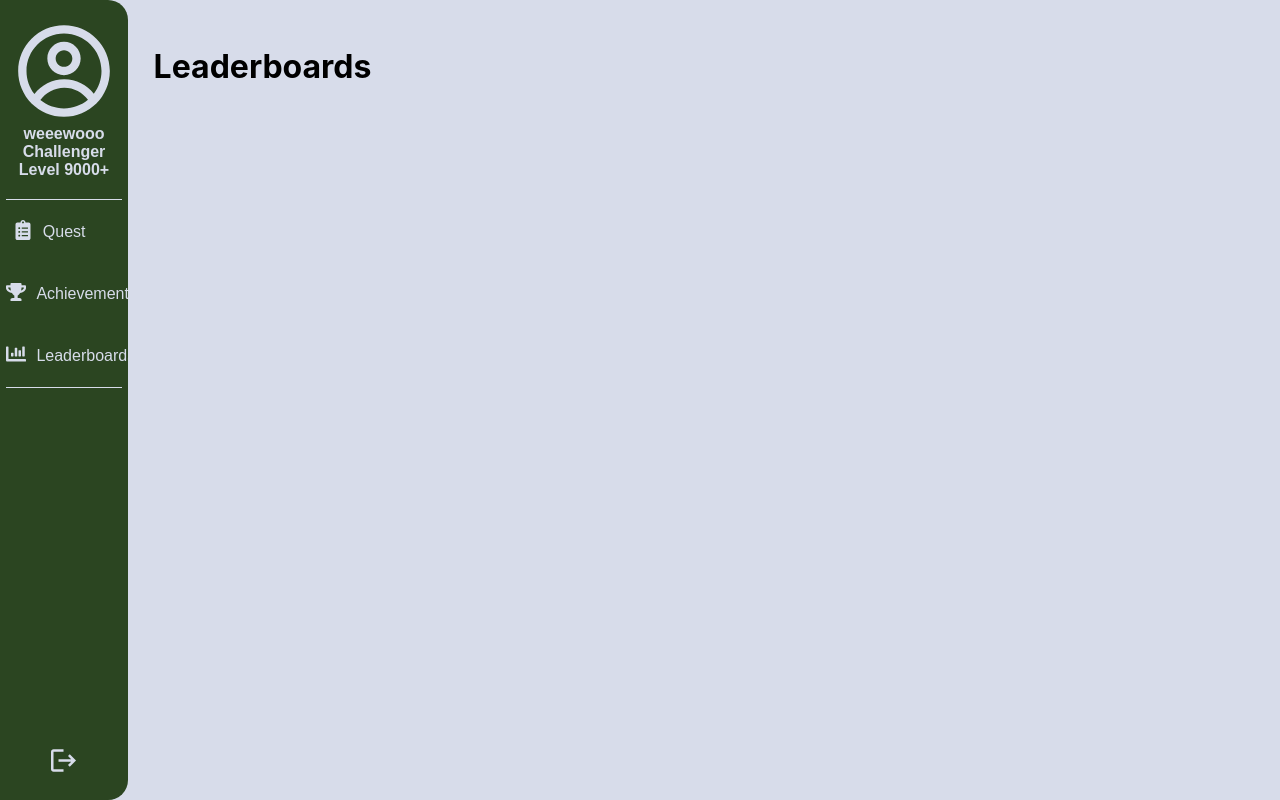
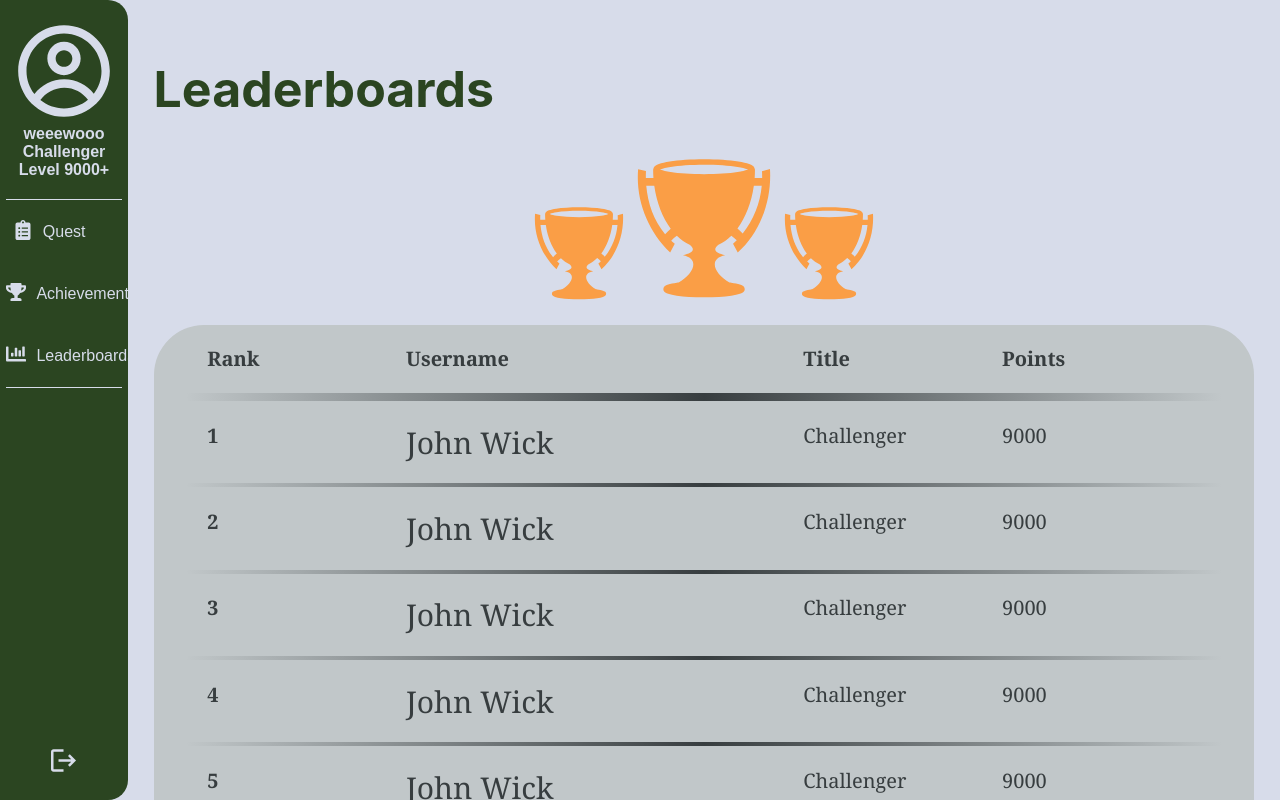
Before and after one commit to gigabros/SPECSpace, a React (Create React App) app in the folder specs-space/: page /Leaderboards in a window 1280 px wide. Built offline with nearby package versions, Linux system fonts and the light colour scheme.

Commit message:
leaderboards

```diff
--- a/specs-space/src/pages/Leaderboards.jsx
+++ b/specs-space/src/pages/Leaderboards.jsx
@@ -1,6 +1,70 @@
 import React from 'react'
 import './pagestyle.scss';
 import Sidebar from '../components/Sidebar'
+import { GiTrophy } from 'react-icons/gi'
+
+const lboarddata = [
+  {
+    rank: "1",
+    username: "John Wick",
+    title: "Challenger",
+    points: 9000,
+  },
+  {
+    rank: "2",
+    username: "John Wick",
+    title: "Challenger",
+    points: 9000,
+  },
+  {
+    rank: "3",
+    username: "John Wick",
+    title: "Challenger",
+    points: 9000,
+  },
+  {
+    rank: "4",
+    username: "John Wick",
+    title: "Challenger",
+    points: 9000,
+  },
+  {
+    rank: "5",
+    username: "John Wick",
+    title: "Challenger",
+    points: 9000,
+  },
+  {
+    rank: "6",
+    username: "John Wick",
+    title: "Challenger",
+    points: 9000,
+  },
+  {
+    rank: "7",
+    username: "John Wick",
+    title: "Challenger",
+    points: 9000,
+  },
+  {
+    rank: "8",
+    username: "John Wick",
+    title: "Challenger",
+    points: 9000,
+  },
+  {
+    rank: "9",
+    username: "John Wick",
+    title: "Challenger",
+    points: 9000,
+  },
+  {
+    rank: "10",
+    username: "John Wick",
+    title: "Challenger",
+    points: 9000,
+  },
+]
 
 export default function Leaderboards() {
   return (
@@ -9,8 +73,40 @@ export default function Leaderboards() {
         <div className="left-side">
           <Sidebar />
         </div>
+
         <div className="right-side">
-          <h1>Leaderboards</h1>
+
+          <div className="lboard-page">
+
+            <div className="logo-container">
+              <h1 className='lboard-title'>Leaderboards</h1>
+              <div className="graphic-holder">
+                <GiTrophy size={100} className='lboard-graphic' />
+                <GiTrophy size={150} className='lboard-graphic' />
+                <GiTrophy size={100} className='lboard-graphic' />
+              </div>
+            </div>
+
+            <div className="lboard-container">
+              <div className="label-content">
+                <p className='lboard-label lbrank'>Rank</p>
+                <p className='lboard-label lbusername'>Username</p>
+                <p className='lboard-label lbtitle'>Title</p>
+                <p className='lboard-label lbpoints'>Points</p>
+              </div>
+              {lboarddata.map((item, index) => {
+                return (
+                  <div className="lboard-content" key={index}>
+                    <p className='lboard-rank'>{item.rank} </p>
+                    <p className='lboard-username'>{item.username}</p>
+                    <p className='lboard-title'>{item.title}</p>
+                    <p className='lboard-points'>{item.points}</p>
+                  </div>
+                )
+              })}
+            </div>
+
+          </div>
         </div>
       </div>
     </>
--- a/specs-space/src/pages/pagestyle.scss
+++ b/specs-space/src/pages/pagestyle.scss
@@ -20,6 +20,7 @@
         display: flex;
         // border: blue 1px solid;
         background-color: #D7DCEA;
+        // background-color: white;
         width: 90%;
         padding: 2%;
         overflow-y: auto;
@@ -253,35 +254,6 @@
 }
 
 //achievments
-
-// .acheivement-page {
-//     padding: 50px;
-//     margin: 0;
-//     display: flex;
-//     flex-wrap: wrap;
-//     background-color: #FFE6C8;
-
-//     .card {
-//         height: auto;
-//         width: 20%;
-//         padding: 10px;
-//         margin: 0;
-
-//         .card-img {
-//             max-width: 100%;
-
-//         }
-
-//         .card-title {
-//             font-family: sans-serif;
-//             font-size: 15px;
-//             font-weight: 800;
-//             color: #774D29;
-//         }
-
-//     }
-// }
-
 .achievement-page {
     // border: red 1px solid;
     display: flex;
@@ -328,3 +300,135 @@
         }
     }
 }
+
+//leaderboards
+.lboard-page {
+    display: flex;
+    flex-direction: column;
+    width: 100%;
+    // border: red 1px solid;
+
+    .logo-container {
+        display: flex;
+        flex-direction: column;
+        // border: blue 1px solid;
+
+        .lboard-title {
+            color: #2B4521;
+            font-size: 50px;
+        }
+
+        .graphic-holder {
+            display: flex;
+            flex-direction: row;
+            justify-content: center;
+            align-items: flex-end;
+
+            .lboard-graphic {
+                text-align: center;
+                color: #FA9E46;
+            }
+        }
+    }
+
+    .lboard-container {
+        display: flex;
+        flex-direction: column;
+        // border: blue 1px solid;
+        margin-top: 2%;
+        background-color: #C1C7C9;
+        padding-left: 3%;
+        padding-right: 3%;
+        border-radius: 50px;
+
+        .label-content {
+            display: flex;
+            flex-direction: row;
+            // justify-content: space-around;
+            // align-items: center;
+            padding: 2%;
+            // border: green 1px solid;
+            // border-bottom: #373D3F 2px solid;
+            border-bottom-width: 4px;
+            border-bottom-style: solid;
+            border-image: linear-gradient(to right, #C1C7C9, #373D3F, #C1C7C9) 1;
+
+            .lboard-label {
+                font-family: Cambria, Cochin, Georgia, Times, 'Times New Roman', serif;
+                font-size: 20px;
+                font-weight: 1000;
+                margin: 0;
+                padding: 0;
+                color: #373D3F;
+            }
+
+            .lbrank {
+                width: 20%;
+            }
+
+            .lbusername {
+                width: 40%;
+
+            }
+
+            .lbtitle {
+                width: 20%;
+
+            }
+
+            .lbpoints {
+                width: 20%;
+
+            }
+        }
+
+        .lboard-content {
+            display: flex;
+            flex-direction: row;
+            justify-content: center;
+            // align-items: center;
+            padding: 2%;
+            // border: green 1px solid;
+            // border-top-width: #373D3F 2px solid;
+            border-top-width: 4px;
+            border-top-style: solid;
+            border-image: linear-gradient(to right, #C1C7C9, #373D3F, #C1C7C9) 1;
+
+            .lboard-rank,
+            .lboard-username,
+            .lboard-title,
+            .lboard-points {
+                // border: #B71103 1px solid;
+                font-family: Cambria, Cochin, Georgia, Times, 'Times New Roman', serif;
+                font-size: 20px;
+                font-weight: 500;
+                margin: 0;
+                padding: 0;
+                color: #373D3F;
+            }
+
+            .lboard-rank {
+                width: 20%;
+                font-weight: 900;
+
+            }
+
+            .lboard-username {
+                width: 40%;
+                font-size: 30px;
+
+            }
+
+            .lboard-title {
+                width: 20%;
+
+            }
+
+            .lboard-points {
+                width: 20%;
+
+            }
+
+        }
+    }
+}
```
